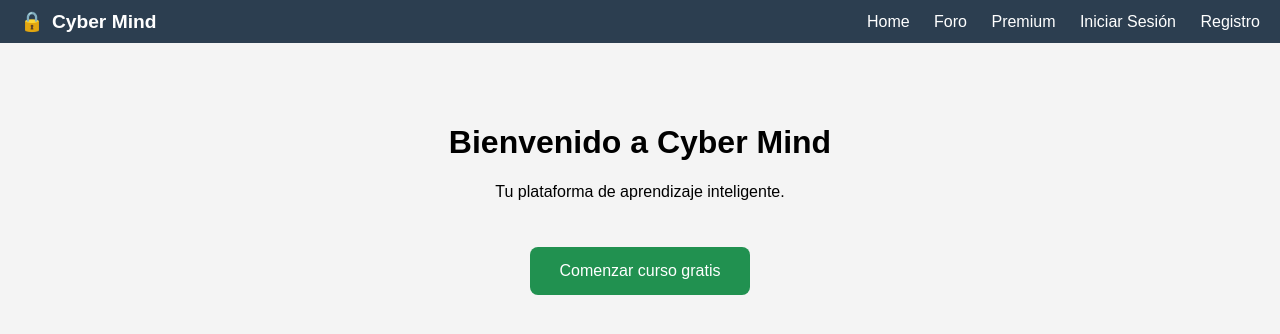
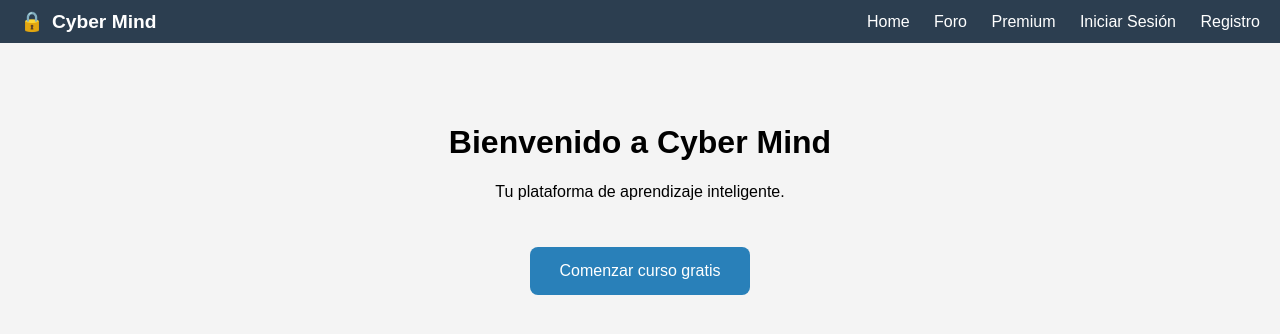
Before and after one commit to Supdub606/cybermind, a plain HTML site: page index.html in a window 1280 px wide. In both pictures the pointer is over the button "Comenzar curso gratis". Drawn offline with Linux system fonts and the light colour scheme.

Commit message:
cambio de botones

```diff
--- a/index.html
+++ b/index.html
@@ -59,7 +59,7 @@
     }
 
     .start-button:hover {
-      background-color: #219150;
+      background-color: #2980b9;
     }
   </style>
 </head>
```
Also changed, not shown: register.html (+1 -1 lines).
